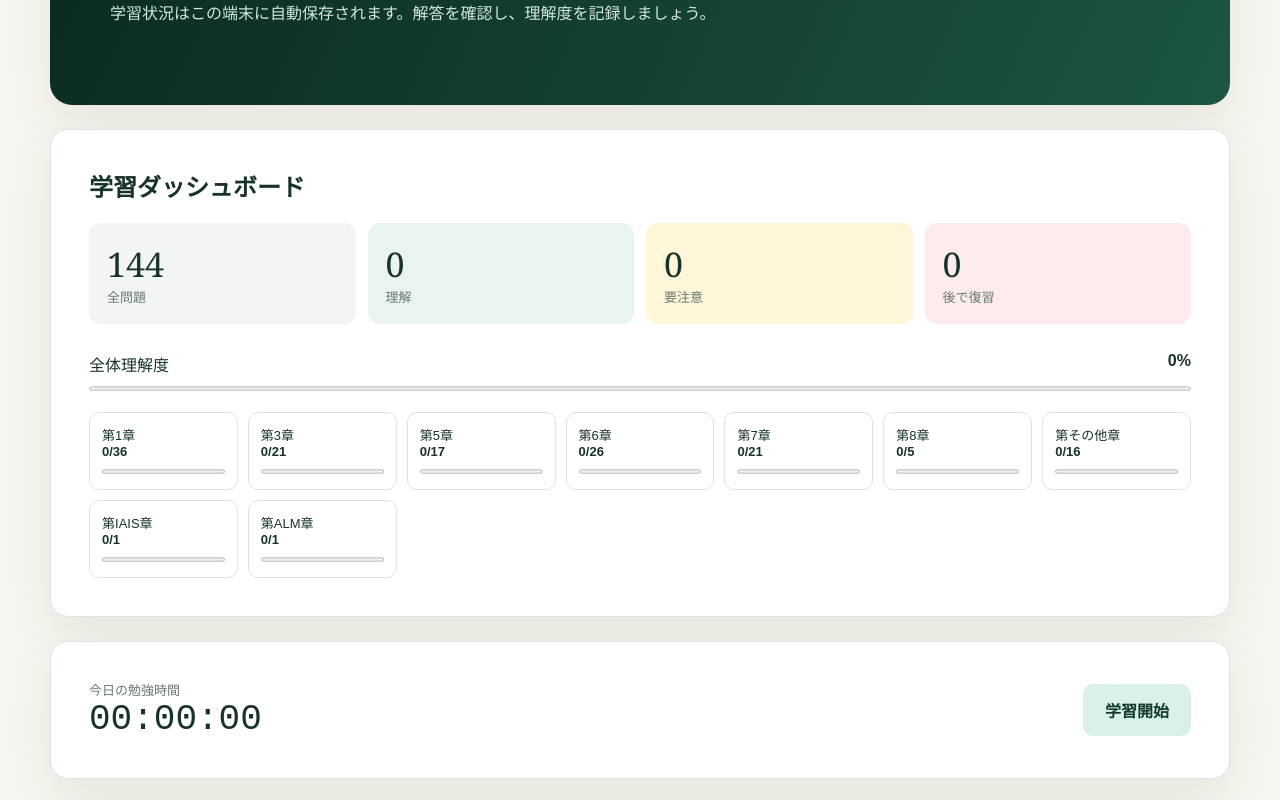
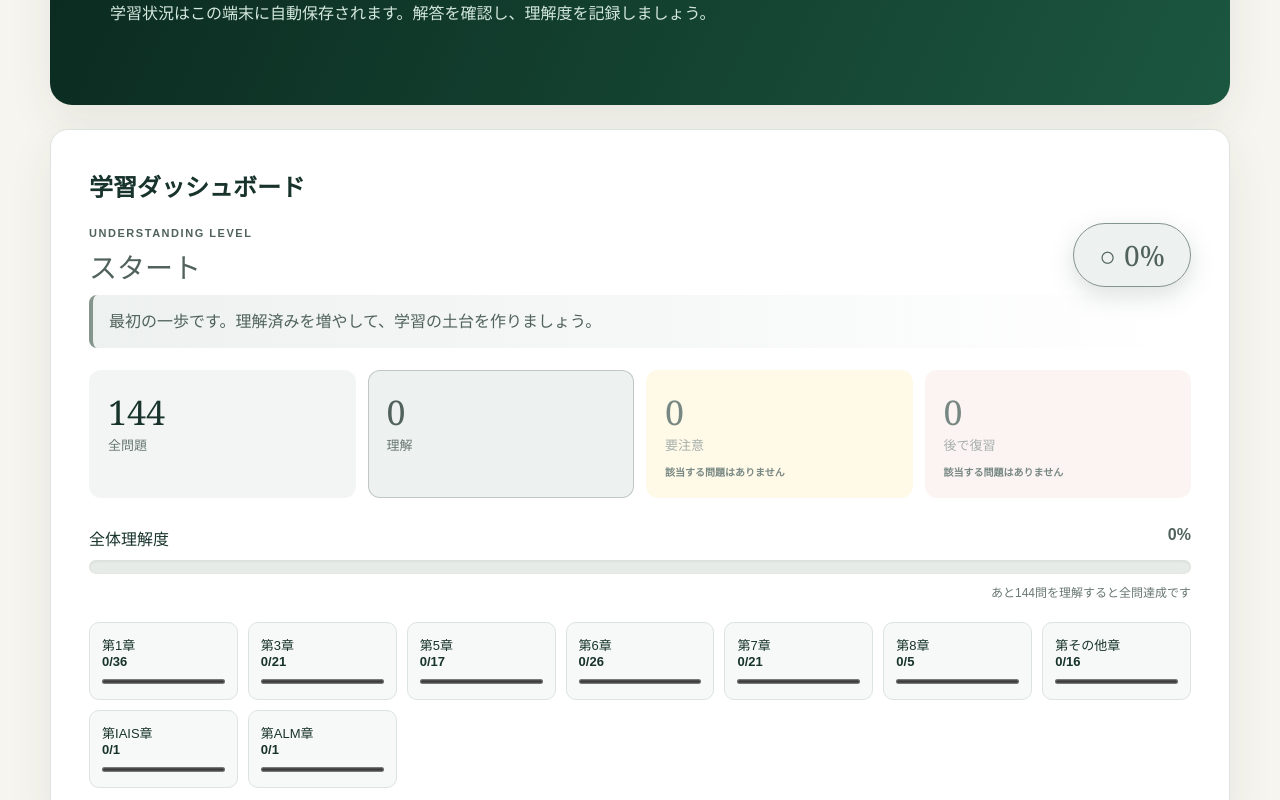
Before and after one commit to yoshi123027-del/actuary-app-seiho2, a Next.js app in the folder vercel/: page / in a window 1280 px wide. Shown: the part 460-1260 px from the top of the page. Built offline with nearby package versions, Linux system fonts and the light colour scheme.

Commit message:
生保2の学習ダッシュボードと復習導線を改善
理解度に応じたモチベーション表示と、要注意・復習問題だけを解ける専用導線を追加する。

```diff
--- a/vercel/app/globals.css
+++ b/vercel/app/globals.css
@@ -34,17 +34,47 @@ main { width: min(1180px, calc(100% - 40px)); margin: 36px auto 80px; }
 .hero button, .timer button { padding: 14px 22px; flex: 0 0 auto; color: var(--green); background: #d9f1e6; border: 0; border-radius: 10px; font-weight: 800; }
 .surface, .question-card, .filter-panel, .timer { margin-top: 24px; padding: clamp(22px, 4vw, 38px); background: white; border: 1px solid var(--line); border-radius: 18px; box-shadow: var(--shadow); }
 .surface > h2 { margin-top: 0; }
+.learning-dashboard {
+  --stage-color: #85958e;
+  --stage-dark: #50625b;
+  --stage-soft: #edf1ef;
+  --stage-glow: rgba(92, 112, 103, .22);
+}
+.learning-dashboard.stage-growing { --stage-color: #d29a28; --stage-dark: #7a5711; --stage-soft: #fff5d9; --stage-glow: rgba(210, 154, 40, .24); }
+.learning-dashboard.stage-steady { --stage-color: #2d8c86; --stage-dark: #145e59; --stage-soft: #e1f4f2; --stage-glow: rgba(45, 140, 134, .24); }
+.learning-dashboard.stage-final { --stage-color: #2e8a5f; --stage-dark: #17623f; --stage-soft: #e3f4ea; --stage-glow: rgba(46, 138, 95, .25); }
+.learning-dashboard.stage-complete { --stage-color: #c58d18; --stage-dark: #6d4b05; --stage-soft: #fff2c7; --stage-glow: rgba(197, 141, 24, .32); }
+.dashboard-status { display: flex; align-items: center; justify-content: space-between; gap: 18px; margin-bottom: 8px; }
+.dashboard-status span { color: var(--stage-dark); font-size: 11px; font-weight: 900; letter-spacing: .14em; }
+.dashboard-status h3 { margin: 5px 0 0; color: var(--stage-dark); font: 28px Georgia, "Yu Mincho", serif; }
+.dashboard-status > strong { min-width: 118px; padding: 12px 18px; color: var(--stage-dark); background: var(--stage-soft); border: 1px solid var(--stage-color); border-radius: 999px; text-align: center; font: 28px Georgia, serif; box-shadow: 0 8px 24px var(--stage-glow); }
+.dashboard-status > strong b { margin-right: 8px; font-family: inherit; }
+.motivation-message { margin: 0 0 22px; padding: 13px 16px; color: var(--stage-dark); background: linear-gradient(90deg, var(--stage-soft), transparent); border-left: 4px solid var(--stage-color); border-radius: 8px; line-height: 1.7; }
 .stats { display: grid; grid-template-columns: repeat(4, 1fr); gap: 12px; }
-.stat { padding: 18px; border-radius: 12px; background: #f2f5f3; }
+.stat { width: 100%; padding: 18px; color: var(--ink); background: #f2f5f3; border: 1px solid transparent; border-radius: 12px; text-align: left; }
 .stat strong { display: block; font: 34px Georgia, serif; }
 .stat span { color: var(--muted); font-size: 13px; }
-.stat.green { background: #e8f4ed; }.stat.yellow { background: #fff5d9; }.stat.red { background: #fbeceb; }
-.progress-block { margin: 28px 0 18px; }
-.progress-block > div { display: flex; justify-content: space-between; }
-progress { width: 100%; height: 9px; accent-color: var(--green-2); }
+.stat small { display: block; margin-top: 10px; color: currentColor; font-size: 10px; font-weight: 800; }
+.stat.green { background: #e8f4ed; }
+.learning-dashboard .stat.green { color: var(--stage-dark); background: var(--stage-soft); border-color: color-mix(in srgb, var(--stage-color) 45%, transparent); }
+.stat.yellow { background: #fff5d9; }.stat.red { background: #fbeceb; }
+.stat-action { transition: transform .18s ease, box-shadow .18s ease, border-color .18s ease; }
+.stat-action:not(:disabled):hover, .stat-action:not(:disabled):focus-visible { transform: translateY(-3px); border-color: currentColor; box-shadow: 0 10px 24px rgba(23, 51, 43, .12); outline: none; }
+.stat-action:disabled { cursor: default; opacity: .58; }
+.progress-block { margin: 28px 0 22px; }
+.progress-block > div:first-child { display: flex; justify-content: space-between; }
+.progress-block > div:first-child strong { color: var(--stage-dark); }
+.progress-block > small { display: block; margin-top: 9px; color: var(--muted); font-size: 12px; text-align: right; }
+.understanding-track { width: 100%; height: 14px; margin-top: 10px; overflow: hidden; background: #e6ebe8; border-radius: 999px; box-shadow: inset 0 1px 3px rgba(23, 51, 43, .09); }
+.understanding-fill { height: 100%; min-width: 0; background: linear-gradient(90deg, color-mix(in srgb, var(--stage-color) 70%, white), var(--stage-color)); border-radius: inherit; box-shadow: 0 0 18px var(--stage-glow); transition: width .45s ease, background .35s ease; }
+.stage-complete .understanding-fill { animation: achievement-glow 1.8s ease-in-out infinite alternate; }
+@keyframes achievement-glow { to { filter: brightness(1.15); box-shadow: 0 0 24px var(--stage-glow); } }
+progress { width: 100%; height: 9px; accent-color: var(--stage-color, var(--green-2)); }
 .chapter-grid { display: grid; grid-template-columns: repeat(auto-fit, minmax(145px, 1fr)); gap: 10px; }
-.chapter-progress { padding: 12px; border: 1px solid var(--line); border-radius: 10px; }
+.chapter-progress { padding: 12px; background: color-mix(in srgb, var(--stage-soft) 42%, white); border: 1px solid var(--line); border-radius: 10px; transition: border-color .2s ease; }
+.chapter-progress:hover { border-color: var(--stage-color); }
 .chapter-progress span, .chapter-progress strong { display: flex; justify-content: space-between; font-size: 13px; }
+.queue-complete { color: var(--green-2); background: #edf7f2; border-color: #acd0bf; font-weight: 800; }
 .timer { display: flex; align-items: center; justify-content: space-between; }
 .timer span { display: block; color: var(--muted); font-size: 13px; }
 .timer strong { font: 36px ui-monospace, monospace; }
@@ -113,6 +143,11 @@ footer { padding: 34px; color: #9cb3aa; text-align: center; background: var(--gr
   .hero { align-items: flex-start; flex-direction: column; }
   .hero button { width: 100%; }
   .stats { grid-template-columns: repeat(2, 1fr); }
+  .dashboard-status { align-items: flex-start; }
+  .dashboard-status > strong { min-width: 96px; padding: 10px 12px; font-size: 23px; }
+  .motivation-message { font-size: 13px; }
+  .stat { padding: 15px; }
+  .stat strong { font-size: 29px; }
   .filter-panel { grid-template-columns: 1fr; }
   .filter-panel .keyword { grid-column: auto; }
   .question-toolbar { grid-template-columns: 1fr; }
--- a/vercel/app/page.js
+++ b/vercel/app/page.js
@@ -301,15 +301,21 @@ function useStudyTimer(storageKey) {
   };
 }
 
-function Stat({ value, label, tone = "" }) {
+function Stat({ value, label, tone = "", onClick, disabled = false }) {
+  const Tag = onClick ? "button" : "div";
   return (
-    <div className={`stat ${tone}`}>
+    <Tag
+      className={`stat ${tone} ${onClick ? "stat-action" : ""}`}
+      onClick={onClick}
+      disabled={onClick ? disabled : undefined}
+      type={onClick ? "button" : undefined}
+    >
       <strong>{value}</strong>
       <span>{label}</span>
-    </div>
+      {onClick && <small>{disabled ? "該当する問題はありません" : "クリックして演習する →"}</small>}
+    </Tag>
   );
 }
-
 function Filters({ questions, filters, setFilters, showKeyword = false }) {
   const chapters = [...new Set(questions.map((q) => q.章).filter(Boolean))].sort((a, b) => natural(a) - natural(b));
   const types = [...new Set(questions.map((q) => q.問題種別).filter(Boolean))];
@@ -402,22 +408,58 @@ function QuestionCard({ rows, currentId, setCurrentId, progress, rate, toggleRev
   );
 }
 
-function Dashboard({ questions, progress }) {
+function understandingStage(percent) {
+  if (percent >= 100) {
+    return { key: "complete", label: "完全理解", icon: "★", message: "全問題を理解済みにしました。積み上げた力を、定期的な復習で定着させましょう。" };
+  }
+  if (percent >= 75) {
+    return { key: "final", label: "仕上げ", icon: "◆", message: "ゴールが見えてきました。要注意問題を解き直して、理解の穴を埋めましょう。" };
+  }
+  if (percent >= 50) {
+    return { key: "steady", label: "折り返し突破", icon: "▲", message: "半分を超えました。この調子で、理解済みの範囲を着実に広げましょう。" };
+  }
+  if (percent >= 25) {
+    return { key: "growing", label: "成長中", icon: "●", message: "学習のペースができています。一問ずつ理解に変えていきましょう。" };
+  }
+  return { key: "start", label: "スタート", icon: "○", message: "最初の一歩です。理解済みを増やして、学習の土台を作りましょう。" };
+}
+
+function Dashboard({ questions, progress, onOpenCaution, onOpenReview }) {
   const understood = questions.filter((q) => progress.ratings[q.id] === "理解").length;
   const caution = questions.filter((q) => progress.ratings[q.id] === "要注意").length;
   const review = questions.filter((q) => progress.reviewFlags[q.id]).length;
   const percent = questions.length ? Math.round(understood / questions.length * 100) : 0;
+  const remaining = Math.max(0, questions.length - understood);
+  const stage = understandingStage(percent);
   const chapters = [...new Set(questions.map((q) => q.章).filter(Boolean))].sort((a, b) => natural(a) - natural(b));
 
   return (
-    <>
+    <div className={`learning-dashboard stage-${stage.key}`}>
+      <div className="dashboard-status">
+        <div><span>UNDERSTANDING LEVEL</span><h3>{stage.label}</h3></div>
+        <strong><b>{stage.icon}</b>{percent}%</strong>
+      </div>
+      <p className="motivation-message">{stage.message}</p>
       <div className="stats">
         <Stat value={questions.length} label="全問題" />
         <Stat value={understood} label="理解" tone="green" />
-        <Stat value={caution} label="要注意" tone="yellow" />
-        <Stat value={review} label="後で復習" tone="red" />
+        <Stat value={caution} label="要注意" tone="yellow" onClick={onOpenCaution} disabled={caution === 0} />
+        <Stat value={review} label="後で復習" tone="red" onClick={onOpenReview} disabled={review === 0} />
       </div>
-      <div className="progress-block"><div><span>全体理解度</span><strong>{percent}%</strong></div><progress value={percent} max="100" /></div>
+      <div className="progress-block">
+        <div><span>全体理解度</span><strong>{percent}%</strong></div>
+        <div
+          className="understanding-track"
+          role="progressbar"
+          aria-label="全体理解度"
+          aria-valuemin="0"
+          aria-valuemax="100"
+          aria-valuenow={percent}
+        >
+          <div className="understanding-fill" style={{ width: `${percent}%` }} />
+        </div>
+        <small>{remaining ? `あと${remaining}問を理解すると全問達成です` : "全問理解を達成しました！"}</small>
+      </div>
       <div className="chapter-grid">
         {chapters.map((chapter) => {
           const rows = questions.filter((q) => q.章 === chapter);
@@ -425,10 +467,20 @@ function Dashboard({ questions, progress }) {
           return <div className="chapter-progress" key={chapter}><span>第{chapter}章</span><strong>{done}/{rows.length}</strong><progress value={done} max={rows.length} /></div>;
         })}
       </div>
+    </div>
+  );
+}
+
+function QuestionQueue({ rows, currentId, setCurrentId, progress, rate, toggleReview, eyebrow, title, description, emptyMessage }) {
+  return (
+    <>
+      <div className="page-heading"><span>{eyebrow}</span><h2>{title}</h2><p>{description}（現在{rows.length}問）</p></div>
+      {rows.length ? (
+        <QuestionCard rows={rows} currentId={currentId} setCurrentId={setCurrentId} progress={progress} rate={rate} toggleReview={toggleReview} />
+      ) : <div className="empty queue-complete">{emptyMessage}</div>}
     </>
   );
 }
-
 function StudyHistory({ dailySeconds, now }) {
   const [viewMode, setViewMode] = useState("monthly");
   const currentYear = Number(japanDateKey(now).slice(0, 4));
@@ -595,6 +647,9 @@ export default function Home() {
     return grouped.length ? grouped : questions;
   }, [questions, today.group]);
 
+  const cautionRows = questions.filter((q) => progress.ratings[q.id] === "要注意");
+  const reviewRows = questions.filter((q) => progress.reviewFlags[q.id]);
+
   const examDays = daysUntil(appConfig.examDate);
 
   const openQuestion = (id, targetMenu) => {
@@ -621,7 +676,12 @@ export default function Home() {
               <div><span className="today">{today.iso}（{today.weekday}）</span><h2>今日も、一問ずつ確実に。</h2><p>学習状況はこの端末に自動保存されます。解答を確認し、理解度を記録しましょう。</p></div>
               <button onClick={() => openQuestion(todayRows.find((q) => !progress.ratings[q.id])?.id || todayRows[0]?.id, "今日の課題")}>今日の課題を始める →</button>
             </section>
-            <section className="surface"><h2>学習ダッシュボード</h2><Dashboard questions={questions} progress={progress} /></section>
+            <section className="surface"><h2>学習ダッシュボード</h2><Dashboard
+              questions={questions}
+              progress={progress}
+              onOpenCaution={() => openQuestion(cautionRows[0]?.id || "", "要注意問題")}
+              onOpenReview={() => openQuestion(reviewRows[0]?.id || "", "後で復習問題")}
+            /></section>
             <section className="surface timer">
               <div><span>今日の勉強時間</span><strong>{formatClock(studyTimer.todaySeconds)}</strong></div>
               <button onClick={studyTimer.toggle}>{studyTimer.running ? "学習終了" : "学習開始"}</button>
@@ -631,6 +691,32 @@ export default function Home() {
         )}
 
         {menu === "今日の課題" && <><div className="page-heading"><span>{today.weekday}曜グループ</span><h2>今日の課題</h2><p>{todayRows.length}問から取り組みます。</p></div><QuestionCard rows={todayRows} currentId={currentId} setCurrentId={setCurrentId} progress={progress} rate={rate} toggleReview={toggleReview} /></>}
+
+        {menu === "要注意問題" && <QuestionQueue
+          rows={cautionRows}
+          currentId={currentId}
+          setCurrentId={setCurrentId}
+          progress={progress}
+          rate={rate}
+          toggleReview={toggleReview}
+          eyebrow="CAUTION REVIEW"
+          title="要注意問題を解く"
+          description="「要注意」にした問題だけを続けて演習します。理解できたら自己評価を「理解」に変更しましょう。"
+          emptyMessage="要注意問題をすべて解消しました。ホームのダッシュボードから次の学習に進みましょう。"
+        />}
+
+        {menu === "後で復習問題" && <QuestionQueue
+          rows={reviewRows}
+          currentId={currentId}
+          setCurrentId={setCurrentId}
+          progress={progress}
+          rate={rate}
+          toggleReview={toggleReview}
+          eyebrow="REVIEW STOCK"
+          title="後で復習する問題"
+          description="復習フラグを付けた問題だけを続けて演習します。復習後はフラグを外せます。"
+          emptyMessage="復習ストックをすべて完了しました。ホームのダッシュボードから次の学習に進みましょう。"
+        />}
 
         {menu === "章ごとに学ぶ" && <><div className="page-heading"><span>CHAPTER STUDY</span><h2>章ごとに学ぶ</h2><p>章・問題種別・年度で絞り込めます。</p></div><Filters questions={questions} filters={filters} setFilters={setFilters} /><QuestionCard rows={filtered} currentId={currentId} setCurrentId={setCurrentId} progress={progress} rate={rate} toggleReview={toggleReview} /></>}
 
```
